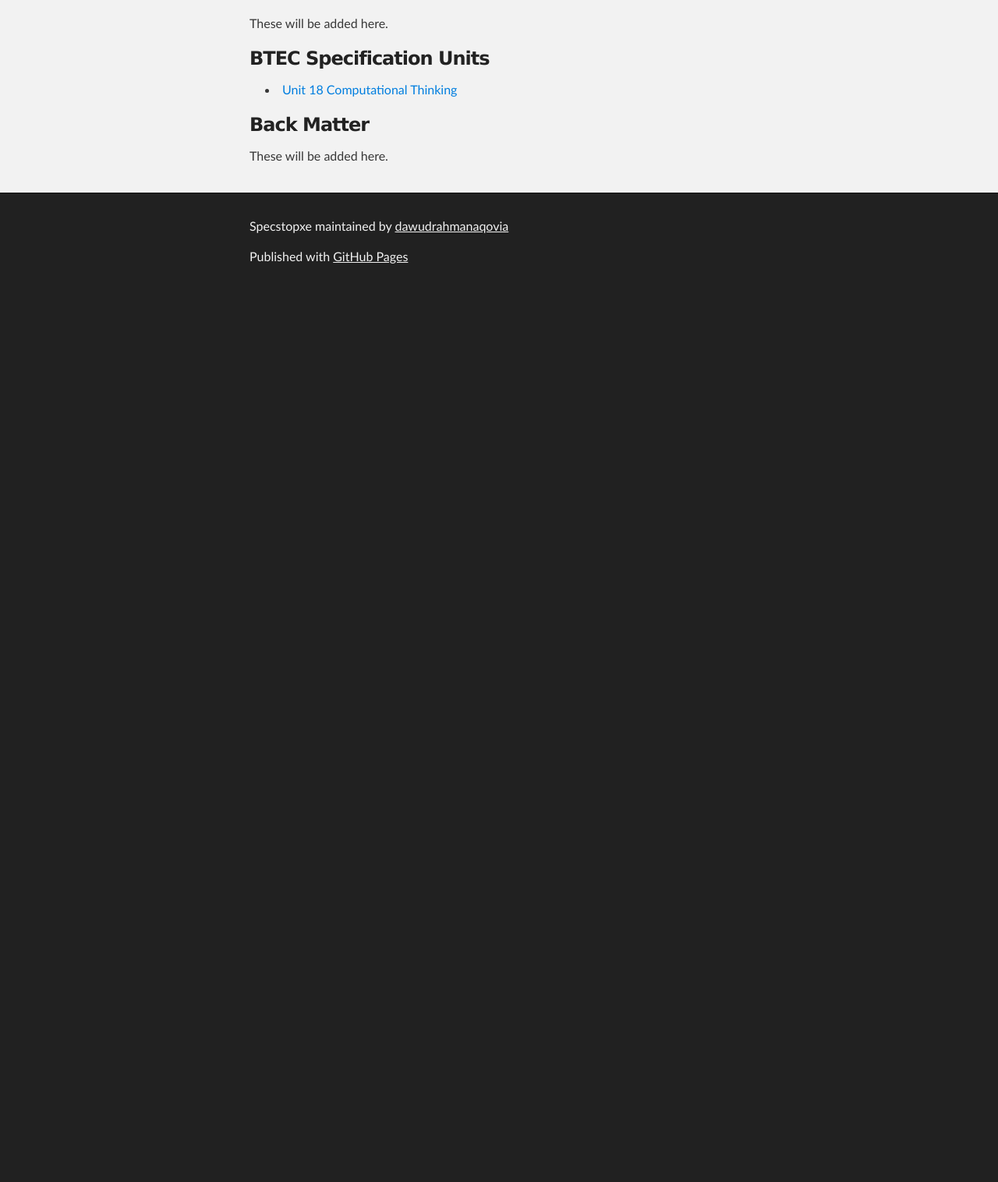
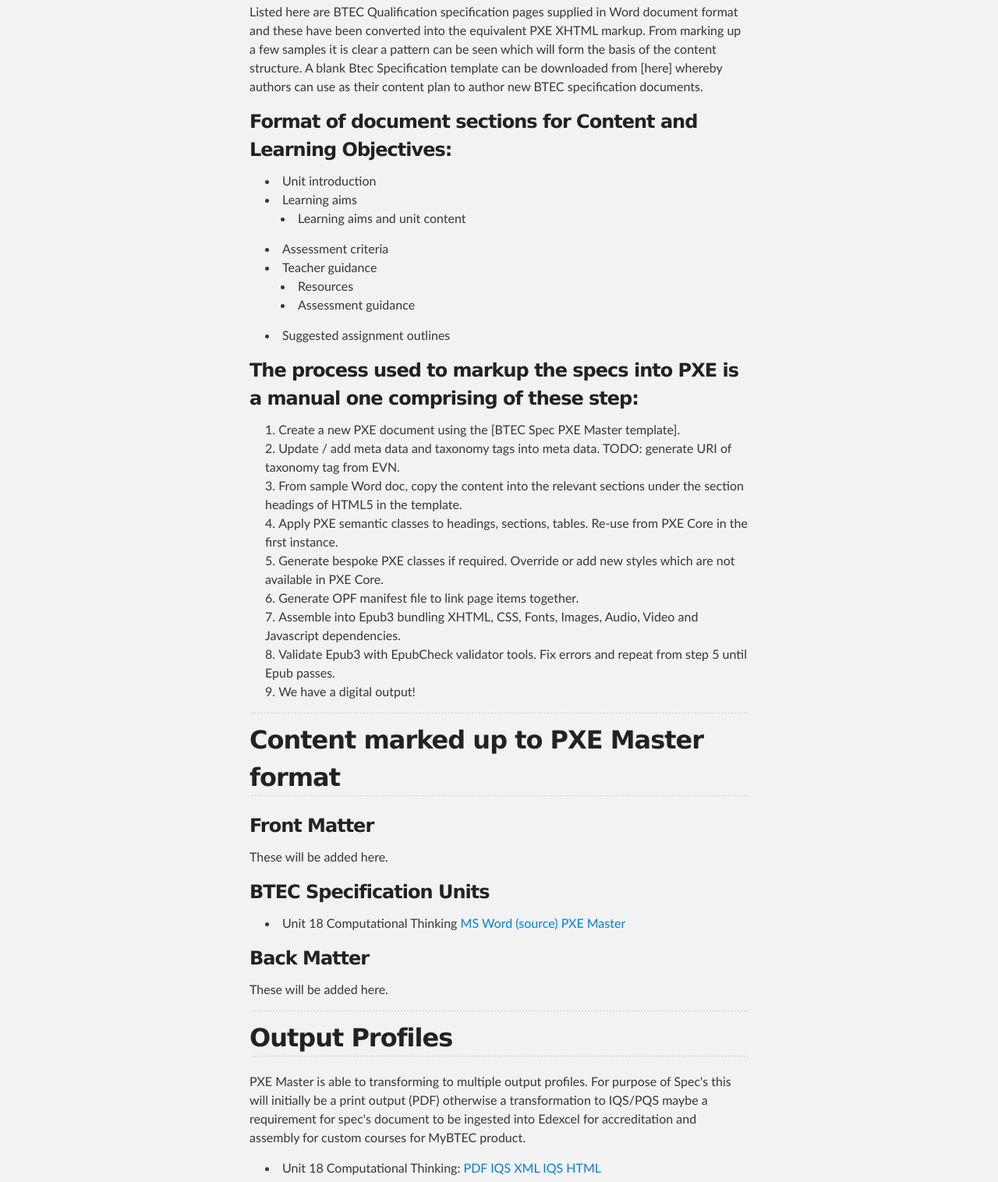
Before and after one commit to dawudrahmanaqovia/specstopxe, a plain HTML site: page index.html in a window 1280 px wide. Shown: the part 724-2240 px from the top of the page at 78% size. Before the commit the page ends 1100 px from the top, so only its background shows below. Drawn offline with Linux system fonts and the light colour scheme.

```diff
--- a/index.html
+++ b/index.html
@@ -4,7 +4,7 @@
   <head>
     <meta charset='utf-8' />
     <meta http-equiv="X-UA-Compatible" content="chrome=1" />
-    <meta name="description" content="Specstopxe : BTEC Specification Unit&#39;s will be marked up into PXE and linked to PXE Core CSS" />
+    <meta name="description" content="Specstopxe : BTEC Specification Unit&#39;s marked up into PXE Master and Output profiles" />
 
     <link rel="stylesheet" type="text/css" media="screen" href="stylesheets/stylesheet.css">
 
@@ -19,7 +19,7 @@
           <a id="forkme_banner" href="https://github.com/dawudrahmanaqovia/specstopxe">View on GitHub</a>
 
           <h1 id="project_title">Specstopxe</h1>
-          <h2 id="project_tagline">BTEC Specification Unit&#39;s will be marked up into PXE and linked to PXE Core CSS</h2>
+          <h2 id="project_tagline">BTEC Specification Unit&#39;s marked up into PXE Master and Output profiles</h2>
 
             <section id="downloads">
               <a class="zip_download_link" href="https://github.com/dawudrahmanaqovia/specstopxe/zipball/master">Download this project as a .zip file</a>
@@ -33,10 +33,46 @@
       <section id="main_content" class="inner">
         <p><img src="http://dawudrahmanaqovia.github.io/specstopxe/logo.png" alt="Pearson"></p>
 
+<h2>
+<a name="welcome-to-btec-specification-pages" class="anchor" href="#welcome-to-btec-specification-pages"><span class="octicon octicon-link"></span></a>Welcome to BTEC Specification Pages.</h2>
+
+<p>Listed here are BTEC Qualification specification pages supplied in Word document format and these have been converted into the equivalent PXE XHTML markup. From marking up a few samples it is clear a pattern can be seen which will form the basis of the content structure. A blank Btec Specification template can be downloaded from [here] whereby authors can use as their content plan to author new BTEC specification documents.</p>
+
 <h3>
-<a name="welcome-to-btec-specification-pages" class="anchor" href="#welcome-to-btec-specification-pages"><span class="octicon octicon-link"></span></a>Welcome to BTEC Specification Pages.</h3>
+<a name="format-of-document-sections-for-content-and-learning-objectives" class="anchor" href="#format-of-document-sections-for-content-and-learning-objectives"><span class="octicon octicon-link"></span></a>Format of document sections for Content and Learning Objectives:</h3>
 
-<p>Here are documents marked up using PXE.</p>
+<ul>
+<li>Unit introduction</li>
+<li>Learning aims
+
+<ul>
+<li>Learning aims and unit content</li>
+</ul>
+</li>
+<li>Assessment criteria</li>
+<li>Teacher guidance
+
+<ul>
+<li>Resources</li>
+<li>Assessment guidance</li>
+</ul>
+</li>
+<li>Suggested assignment outlines</li>
+</ul><h3>
+<a name="the-process-used-to-markup-the-specs-into-pxe-is-a-manual-one-comprising-of-these-step" class="anchor" href="#the-process-used-to-markup-the-specs-into-pxe-is-a-manual-one-comprising-of-these-step"><span class="octicon octicon-link"></span></a>The process used to markup the specs into PXE is a manual one comprising of these step:</h3>
+
+<ol>
+<li>Create a new PXE document using the [BTEC Spec PXE Master template].</li>
+<li>Update / add meta data and taxonomy tags into meta data. TODO: generate URI of taxonomy tag from EVN.</li>
+<li>From sample Word doc, copy the content into the relevant sections under the section headings of HTML5 in the template.</li>
+<li>Apply PXE semantic classes to headings, sections, tables. Re-use from PXE Core in the first instance.</li>
+<li>Generate bespoke PXE classes if required. Override or add new styles which are not available in PXE Core.</li>
+<li>Generate OPF manifest file to link page items together.</li>
+<li>Assemble into Epub3 bundling XHTML, CSS, Fonts, Images, Audio, Video and Javascript dependencies.</li>
+<li>Validate Epub3 with EpubCheck validator tools. Fix errors and repeat from step 5 until Epub passes.</li>
+<li>We have a digital output!</li>
+</ol><hr><h2>
+<a name="content-marked-up-to-pxe-master-format" class="anchor" href="#content-marked-up-to-pxe-master-format"><span class="octicon octicon-link"></span></a>Content marked up to PXE Master format</h2>
 
 <h3>
 <a name="front-matter" class="anchor" href="#front-matter"><span class="octicon octicon-link"></span></a>Front Matter</h3>
@@ -47,11 +83,27 @@
 <a name="btec-specification-units" class="anchor" href="#btec-specification-units"><span class="octicon octicon-link"></span></a>BTEC Specification Units</h3>
 
 <ul>
-<li><a href="http://dawudrahmanaqovia.github.io/specstopxe/Unit%2018%20Computational%20Thinking_pxe.html">Unit 18 Computational Thinking</a></li>
+<li>Unit 18 Computational Thinking
+<a href="http://dawudrahmanaqovia.github.io/specstopxe/Unit%2018.doc">MS Word (source)</a>
+<a href="http://dawudrahmanaqovia.github.io/specstopxe/Unit%2018%20Computational%20Thinking_pxe.html">PXE Master</a>
+</li>
 </ul><h3>
 <a name="back-matter" class="anchor" href="#back-matter"><span class="octicon octicon-link"></span></a>Back Matter</h3>
 
 <p>These will be added here.</p>
+
+<hr><h2>
+<a name="output-profiles" class="anchor" href="#output-profiles"><span class="octicon octicon-link"></span></a>Output Profiles</h2>
+
+<p>PXE Master is able to transforming to multiple output profiles. For purpose of Spec's this will initially be a print output (PDF) otherwise a transformation to IQS/PQS maybe a requirement for spec's document to be ingested into Edexcel for accreditation and assembly for custom courses for MyBTEC product.</p>
+
+<ul>
+<li>Unit 18 Computational Thinking:
+<a href="http://dawudrahmanaqovia.github.io/specstopxe/H_504_5533.pdf">PDF</a>
+<a href="http://dawudrahmanaqovia.github.io/specstopxe/H_504_5533.xml">IQS XML</a>
+<a href="http://dawudrahmanaqovia.github.io/specstopxe/H_504_5533.html">IQS HTML</a>
+</li>
+</ul>
       </section>
     </div>
 
```
Also changed, not shown: params.json (+1 -1 lines).
